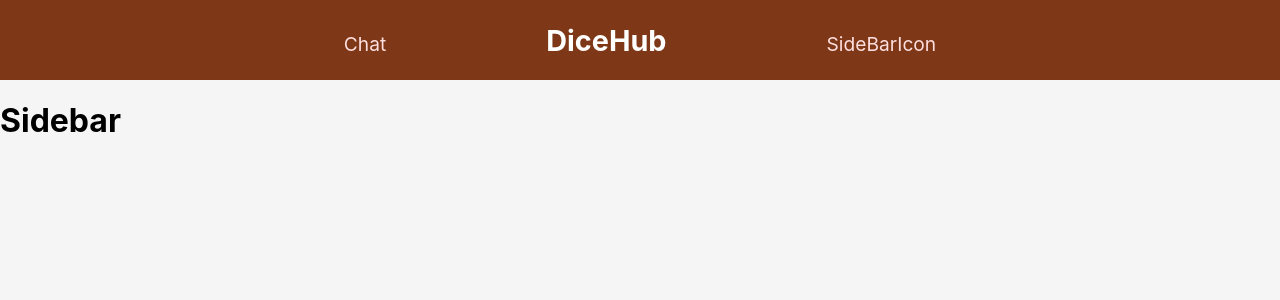
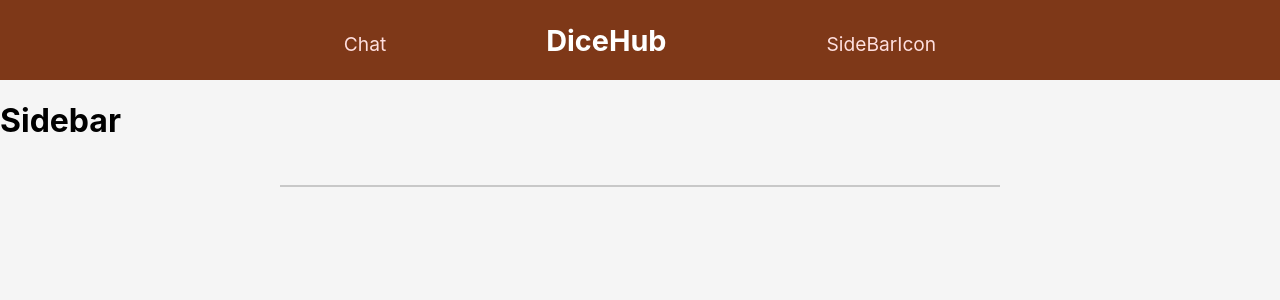
Before and after one commit to fesb-projekti/DiceHub, a React (Create React App) app in the folder client/: page /login in a window 1280 px wide. Shown: the top 300 px of the page. Built offline with nearby package versions, Linux system fonts and the light colour scheme.

Commit message:
Main layout css and custom scrollbar

```diff
--- a/client/src/layout/MainLayout.module.css
+++ b/client/src/layout/MainLayout.module.css
@@ -1,3 +1,27 @@
 .mainLayout{
   font-family: inherit;
+  margin: 0;
 }
+
+.main{
+  margin: 0 280px;
+  background-color: whitesmoke;
+  border: 1px solid rgba(128, 128, 128, 0.384);
+  margin-top: 45px;
+}
+
+::-webkit-scrollbar {
+  width: 5px;
+}
+
+::-webkit-scrollbar-track {
+  background: #f1f1f1;
+}
+
+::-webkit-scrollbar-thumb {
+  background: #888;
+}
+
+::-webkit-scrollbar-thumb:hover {
+  background: #555;
+}
```
